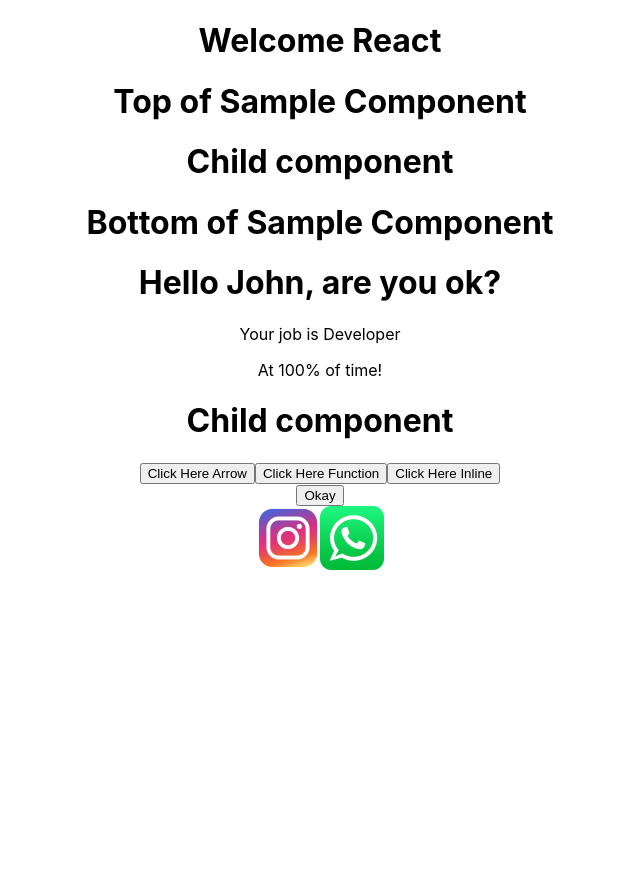
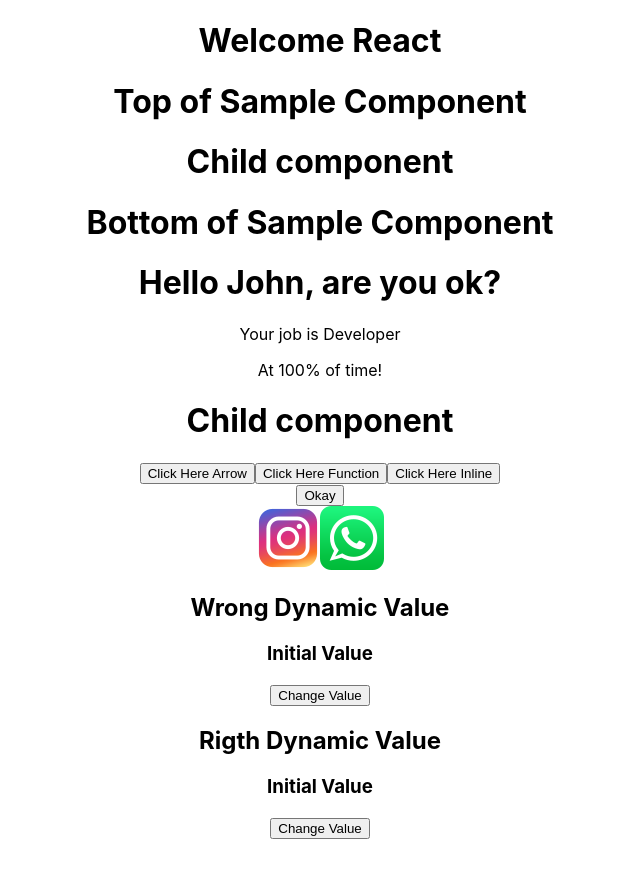
Before and after one commit to rafaelsslemes/basics_react, a React (Create React App) app: page / in a window 1280 px wide. Shown: the top 878 px of the page, without its empty margins (320-960 px from the left). Built offline with nearby package versions, Linux system fonts and the light colour scheme.

Commit message:
Changing Stateful values

```diff
--- a/src/App.js
+++ b/src/App.js
@@ -6,6 +6,7 @@ import './App.css';
 import TemplateExpressions from './components/TemplateExpressions';
 import ChildComponent from './components/ChildComponent';
 import EventClick from './components/EventClick';
+import DataByHook from './components/DataByHook';
 
 function App() {
   return (
@@ -17,6 +18,7 @@ function App() {
         <EventClick/>
         <img src='/instagram.png' alt='Image at Public Folder' />
         <img src={whatsappImg} alt='Image at Assets Folder' />
+        <DataByHook/>
 
     </div>
   );
--- /dev/null
+++ b/src/components/DataByHook.js
@@ -0,0 +1,26 @@
+import { useState } from "react";
+
+const DataByHook = () => {
+
+    let dynamicValue = 'Initial Value';
+
+    const [dynaValue, setDynaValue] = useState('Initial Value');
+
+    return (
+    <div>
+        <h2>
+            Wrong Dynamic Value
+        </h2>
+        <h3>{dynamicValue}</h3>
+        <button onClick={()=> {dynamicValue='Changed'}}>Change Value</button>
+
+        <h2>
+            Rigth Dynamic Value
+        </h2>
+        <h3>{dynaValue}</h3>
+        <button onClick={()=> {setDynaValue('Changed')}}>Change Value</button>
+    </div>
+  )
+}
+
+export default DataByHook
```
